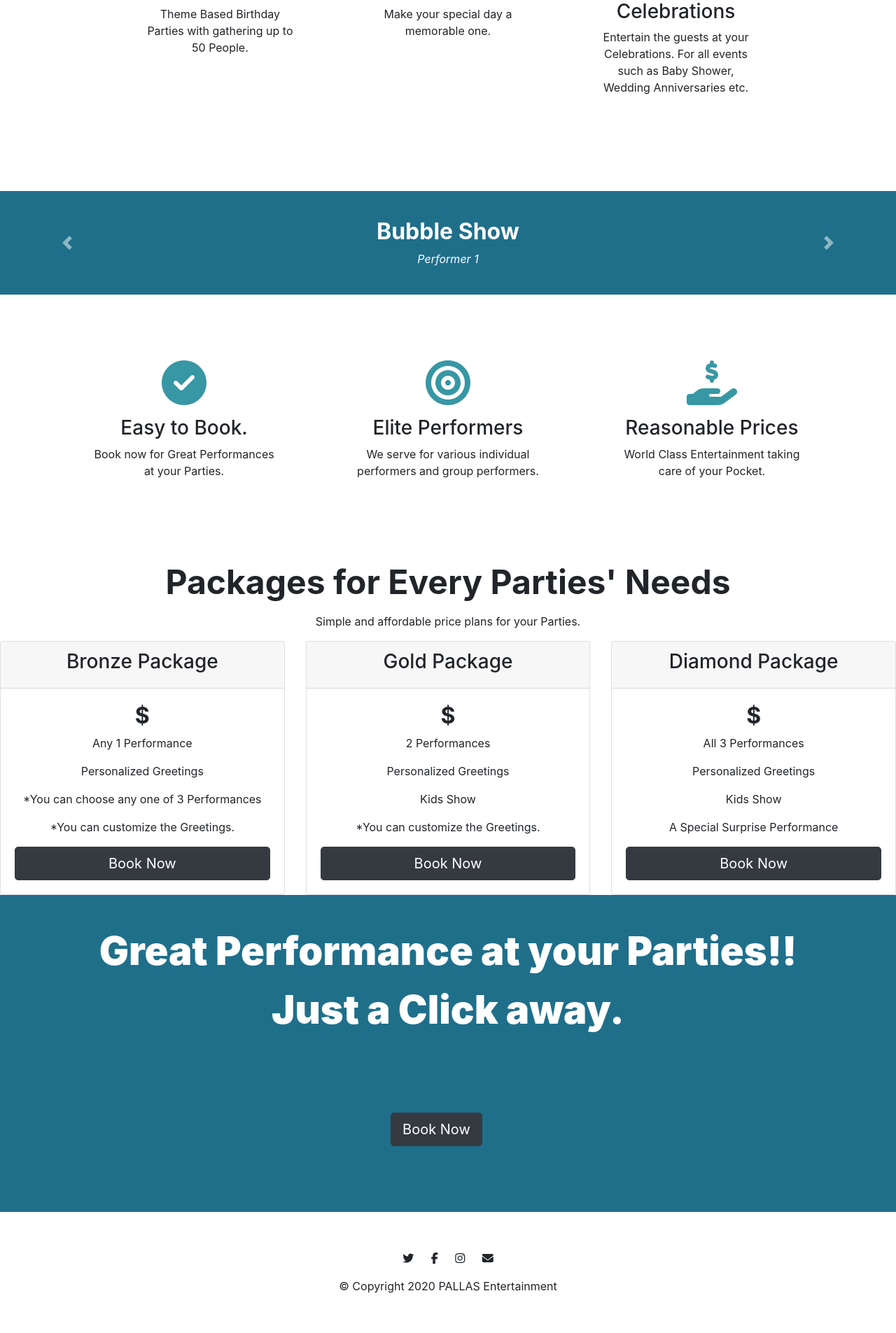
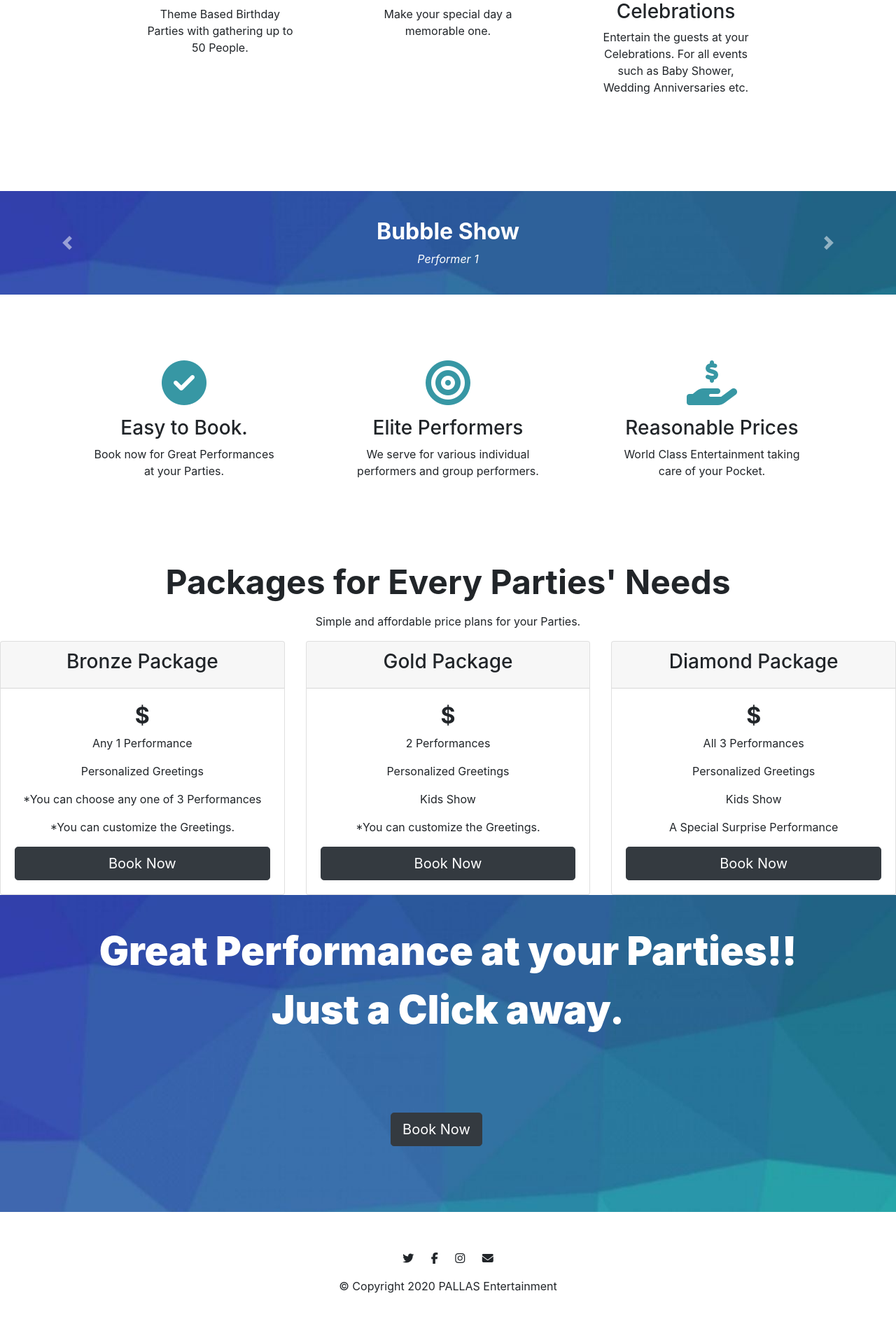
Before and after one commit to lncosta/SOEN287PALLAS, a PHP site: page /mainPage.html in a window 1280 px wide. Shown: the part 997-2902 px from the top of the page at 70% size. Run offline with PHP 8.4, Linux system fonts and the light colour scheme; some libraries are stand-ins or nearby versions.

Commit message:
Replaced bg-color wtih bg-image for Colored-sections

```diff
--- a/styles.css
+++ b/styles.css
@@ -8,7 +8,7 @@ h2{
 /**-----------------------------------Main Page-----------------------------------------------*/
 /*Section Styling*/
 .colored-section{
-    background-color: #1f6f8b;
+    background-image: url(media/pattern2.jpg);
     color: #fff;
 }
 
```
Also changed, not shown: media/pattern2.jpg (added).
